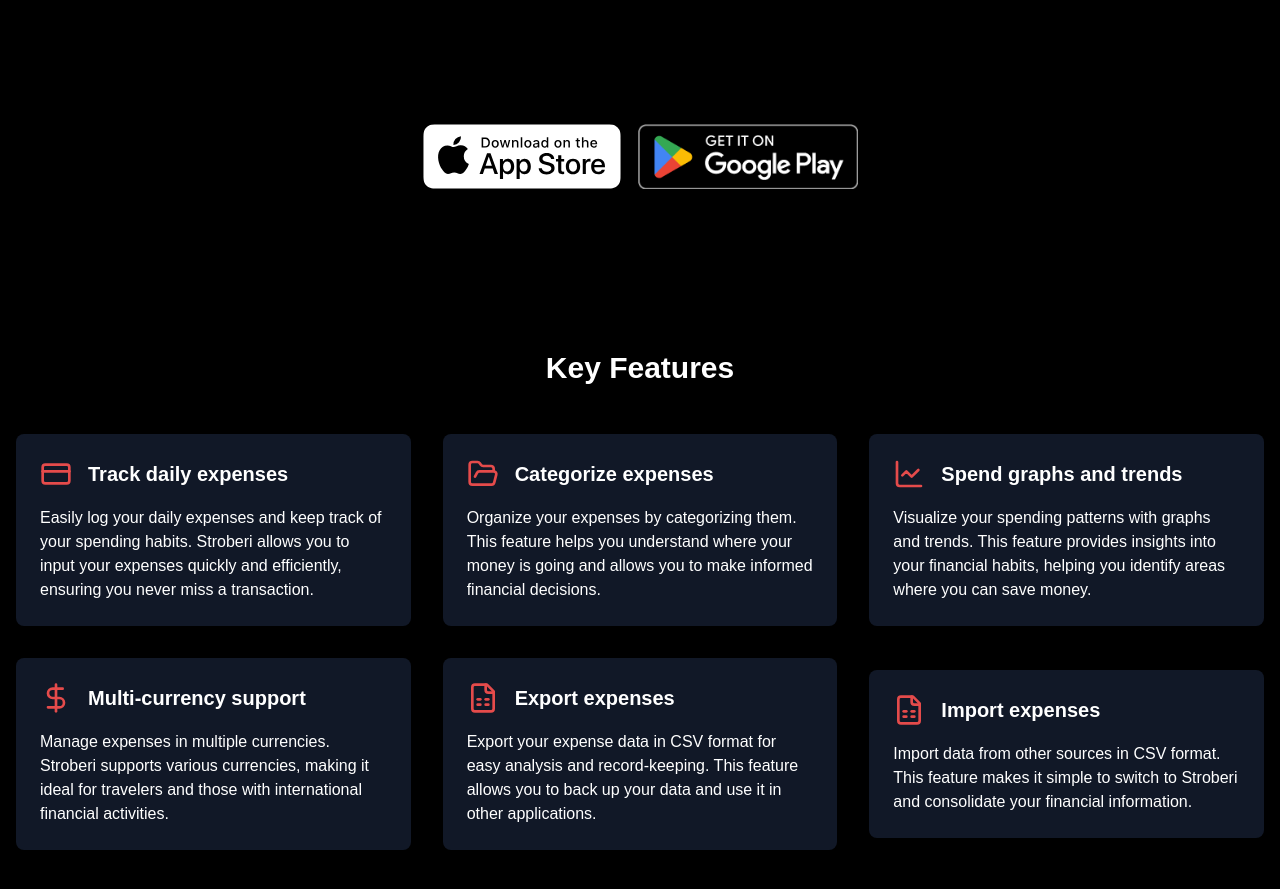
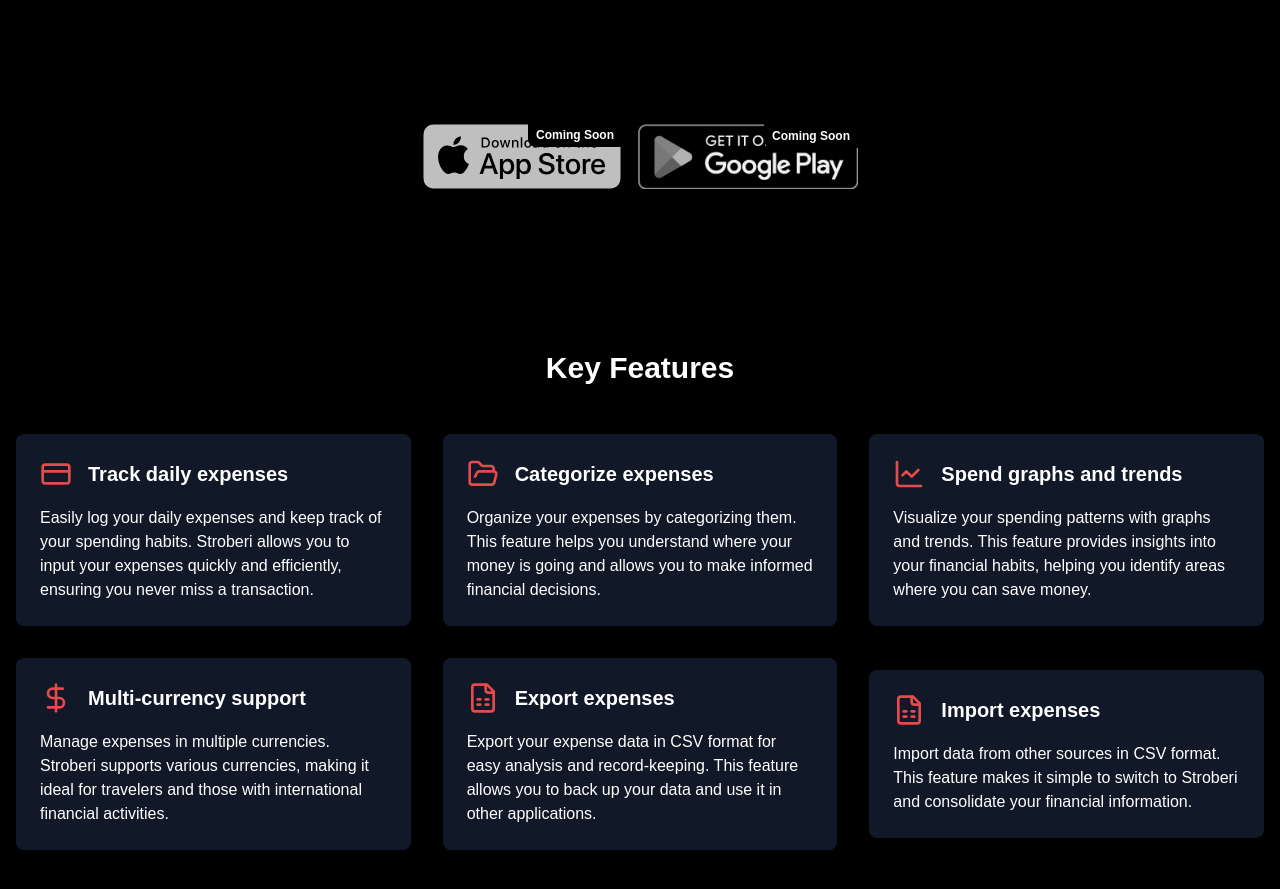
Before and after one commit to stroberi-app/landing, a Next.js app: page / in a window 1280 px wide. Shown: the part 1000-1889 px from the top of the page. Built offline with nearby package versions, Linux system fonts and the light colour scheme.

Commit message:
feat: add coming soon

```diff
--- a/components/landing-page.tsx
+++ b/components/landing-page.tsx
@@ -48,16 +48,30 @@ export function LandingPage() {
         </section>
 
         <section className="py-20 text-center">
-          <div className="flex flex-col md:flex-row gap-4 items-center justify-center">
-            <Image src={iosImage} alt="download on apple" width={200} className="mb-4 md:mb-0"/>
-            <Image src={googleImage} alt="download on google" width={220}/>
+          <div className="flex flex-col md:flex-row gap-4 items-center justify-center relative">
+            <div className="relative">
+              <Image src={iosImage} alt="download on apple" width={200} className="mb-4 md:mb-0 grayscale opacity-75"/>
+              <div
+                className="absolute top-0 right-0 bg-black text-white text-xs font-bold px-2 py-1 rounded-bl-lg">Coming
+                Soon
+              </div>
+            </div>
+            <div className="relative">
+              <Image src={googleImage} alt="download on google" width={220} className="grayscale opacity-95"/>
+              <div
+                className="absolute top-0 right-0 bg-black text-white text-xs font-bold px-2 py-1 rounded-bl-lg">Coming
+                Soon
+              </div>
+            </div>
           </div>
         </section>
         <section className="py-20">
           <h2 className="text-3xl font-bold mb-12 text-center">Key Features</h2>
           <div className="grid grid-cols-1 md:grid-cols-2 lg:grid-cols-3 gap-8 place-items-center">
-            <FeatureCard icon={<CreditCard className={iconStyle} />} title="Track daily expenses" description="Easily log your daily expenses and keep track of your spending habits. Stroberi allows you to input your expenses quickly and efficiently, ensuring you never miss a transaction." />
-            <FeatureCard icon={<FolderOpen className={iconStyle} />} title="Categorize expenses" description="Organize your expenses by categorizing them. This feature helps you understand where your money is going and allows you to make informed financial decisions." />
+            <FeatureCard icon={<CreditCard className={iconStyle}/>} title="Track daily expenses"
+                         description="Easily log your daily expenses and keep track of your spending habits. Stroberi allows you to input your expenses quickly and efficiently, ensuring you never miss a transaction."/>
+            <FeatureCard icon={<FolderOpen className={iconStyle}/>} title="Categorize expenses"
+                         description="Organize your expenses by categorizing them. This feature helps you understand where your money is going and allows you to make informed financial decisions." />
             <FeatureCard icon={<ChartLineIcon className={iconStyle} />} title="Spend graphs and trends" description="Visualize your spending patterns with graphs and trends. This feature provides insights into your financial habits, helping you identify areas where you can save money." />
             <FeatureCard icon={<DollarSign className={iconStyle} />} title="Multi-currency support" description="Manage expenses in multiple currencies. Stroberi supports various currencies, making it ideal for travelers and those with international financial activities." />
             <FeatureCard icon={<FileSpreadsheet className={iconStyle} />} title="Export expenses" description="Export your expense data in CSV format for easy analysis and record-keeping. This feature allows you to back up your data and use it in other applications." />
```
